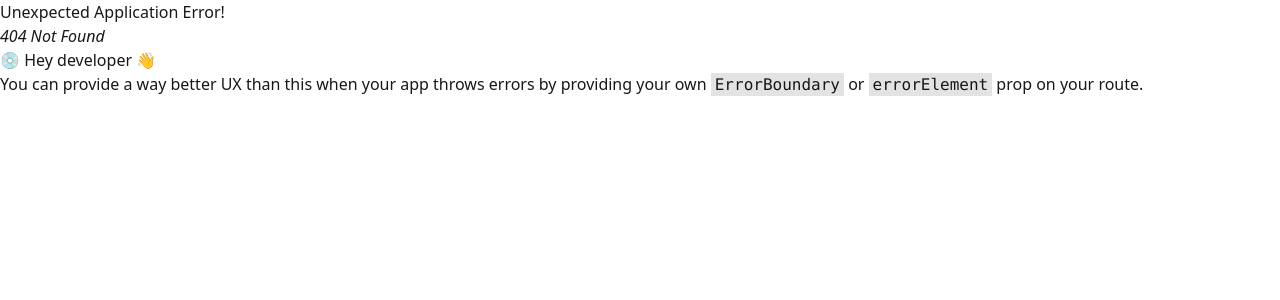
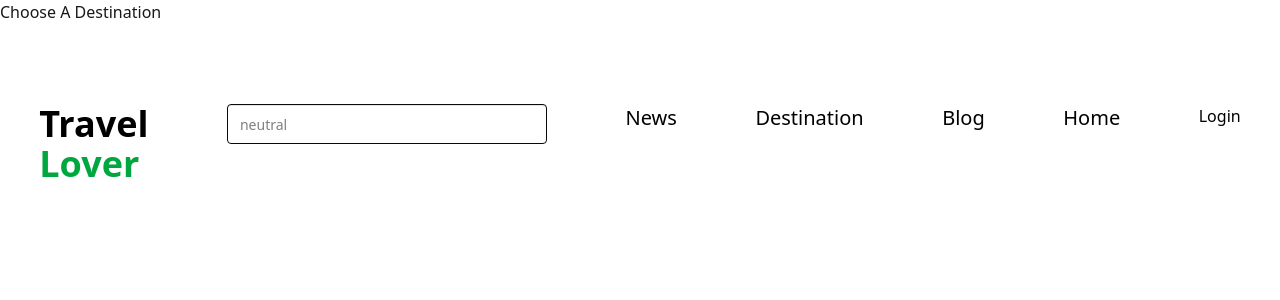
Before and after one commit to Rahaman-Atikur/travelTourist, a React (Vite) app: page /destination in a window 1280 px wide. Before the commit this address had no page. Shown: the top 300 px of the page. Built offline with nearby package versions, Linux system fonts and the light colour scheme.

Commit message:
Auth provider component is created

```diff
--- /dev/null
+++ b/src/components/AuthProvider.tsx
@@ -0,0 +1,13 @@
+import React, { useEffect } from "react";
+
+const AuthProvider: React.FC = () => {
+  useEffect(() => {
+    console.log("I am from body of useEffect");
+    return () => {
+      console.log("I am from return function of useEffect");
+    };
+  }, []);
+  return <div></div>;
+};
+
+export default AuthProvider;
--- /dev/null
+++ b/src/pages/Destination.tsx
@@ -0,0 +1,24 @@
+// import React from 'react';
+import { NavLink } from "react-router";
+const Destination = () => {
+    return (
+        <div>
+            <h2>Choose A Destination</h2>
+            <div className="flex justify-around content-center relative pt-20 text-black ">
+        <p className="text-4xl font-extrabold">Travel <br /><span className="text-green-600">Lover</span> </p>
+        <input
+          type="text"
+          placeholder="neutral"
+          className="input input-neutral"
+        />
+        <NavLink className="text-xl" to="/news">News</NavLink>
+        <NavLink className="text-xl" to="/destination">Destination</NavLink>
+        <NavLink className="text-xl" to="/blog">Blog</NavLink>
+        <NavLink className="text-xl" to="/">Home</NavLink>
+        <NavLink to="login">Login</NavLink>
+      </div>
+        </div>
+    );
+};
+
+export default Destination;
--- a/src/router/Router.tsx
+++ b/src/router/Router.tsx
@@ -3,6 +3,7 @@ import { createBrowserRouter, type RouteObject } from "react-router";
 import Login from "../pages/Login";
 import Register from "../pages/Register";
 import Home from "../pages/Home";
+import Destination from "../pages/Destination";
 
 const routes: RouteObject[] = [
   {
@@ -21,5 +22,9 @@ const routes: RouteObject[] = [
     path: "/register",
     element: <Register></Register>,
   },
+  {
+    path: "/destination",
+    element: <Destination></Destination>,
+  },
 ];
 export const router = createBrowserRouter(routes);
```
